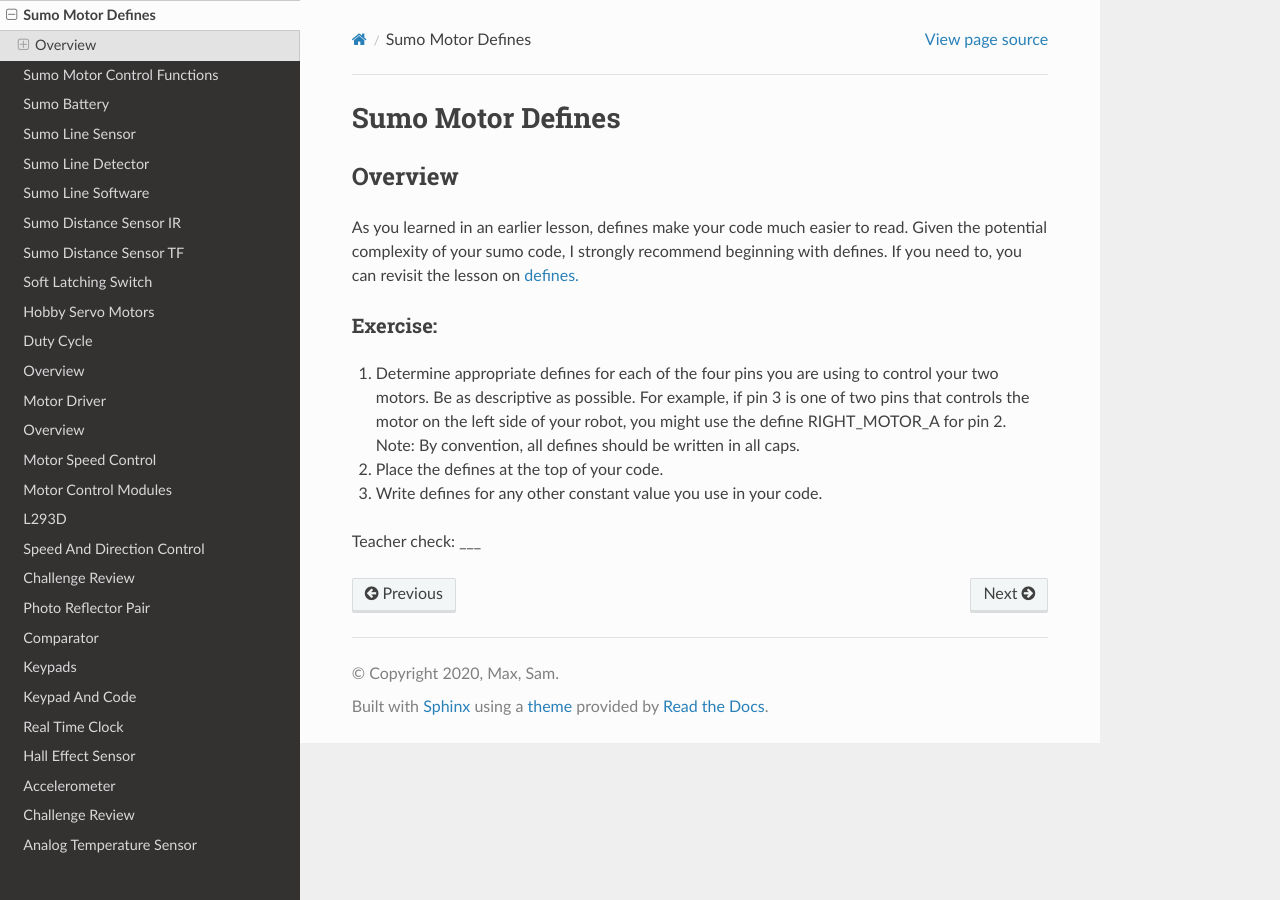
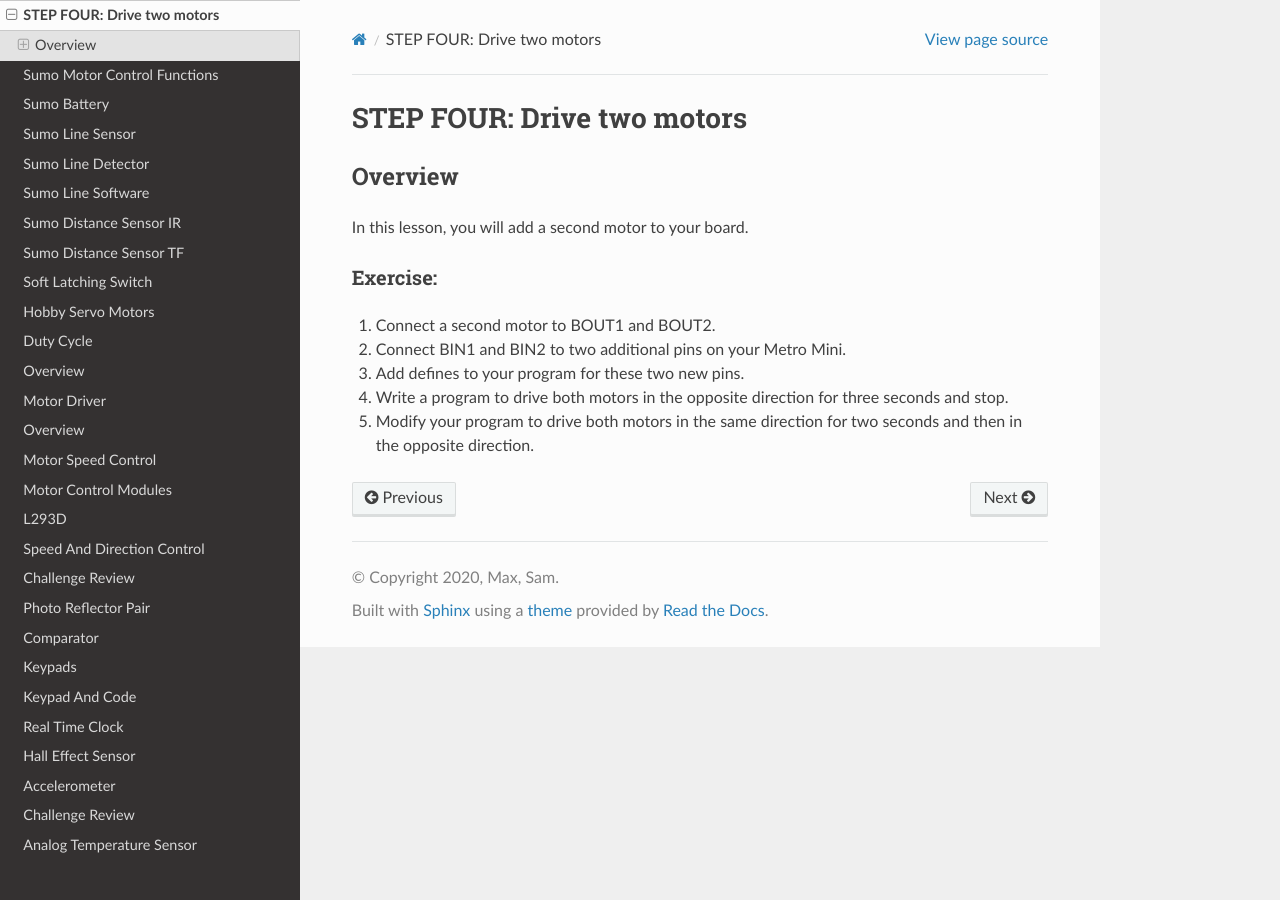
Before and after one commit to maxtkc/mvths-wiki, a Sphinx documentation site: the page built from docs/070xc-motor-defines.rst, in a window 1280 px wide. Built offline with Sphinx 7.4.7 and the Read the Docs theme 2.0.0, drawn with Linux system fonts in a browser that asks for light colours; pages that are not in the unit, such as notebooks, are missing from menus.

Commit message:
Update 070xc-motor-defines.rst

```diff
--- a/docs/070xc-motor-defines.rst
+++ b/docs/070xc-motor-defines.rst
@@ -1,18 +1,16 @@
-Sumo Motor Defines
+STEP FOUR: Drive two motors
 =================================
 
 Overview
 --------
 
-As you learned in an earlier lesson, defines make your code much easier to read. Given the potential complexity of your sumo code, I strongly recommend beginning with defines. If you need to, you can revisit the lesson on `defines. <https://mvths-wiki.readthedocs.io/en/latest/042cc-defines.html>`_
+In this lesson, you will add a second motor to your board.
 
 Exercise:
 ~~~~~~~~~
 
-#. Determine appropriate defines for each of the four pins you are using to control your two motors. Be as descriptive as possible. For example, if pin 3 is one of two pins that controls the motor on the left side of your robot, you might use the define RIGHT_MOTOR_A for pin 2. Note: By convention, all defines should be written in all caps.
-
-#. Place the defines at the top of your code.
-
-#. Write defines for any other constant value you use in your code.
-
-Teacher check: ___
+#. Connect a second motor to BOUT1 and BOUT2.
+#. Connect BIN1 and BIN2 to two additional pins on your Metro Mini.
+#. Add defines to your program for these two new pins.
+#. Write a program to drive both motors in the opposite direction for three seconds and stop.
+#. Modify your program to drive both motors in the same direction for two seconds and then in the opposite direction.
```
